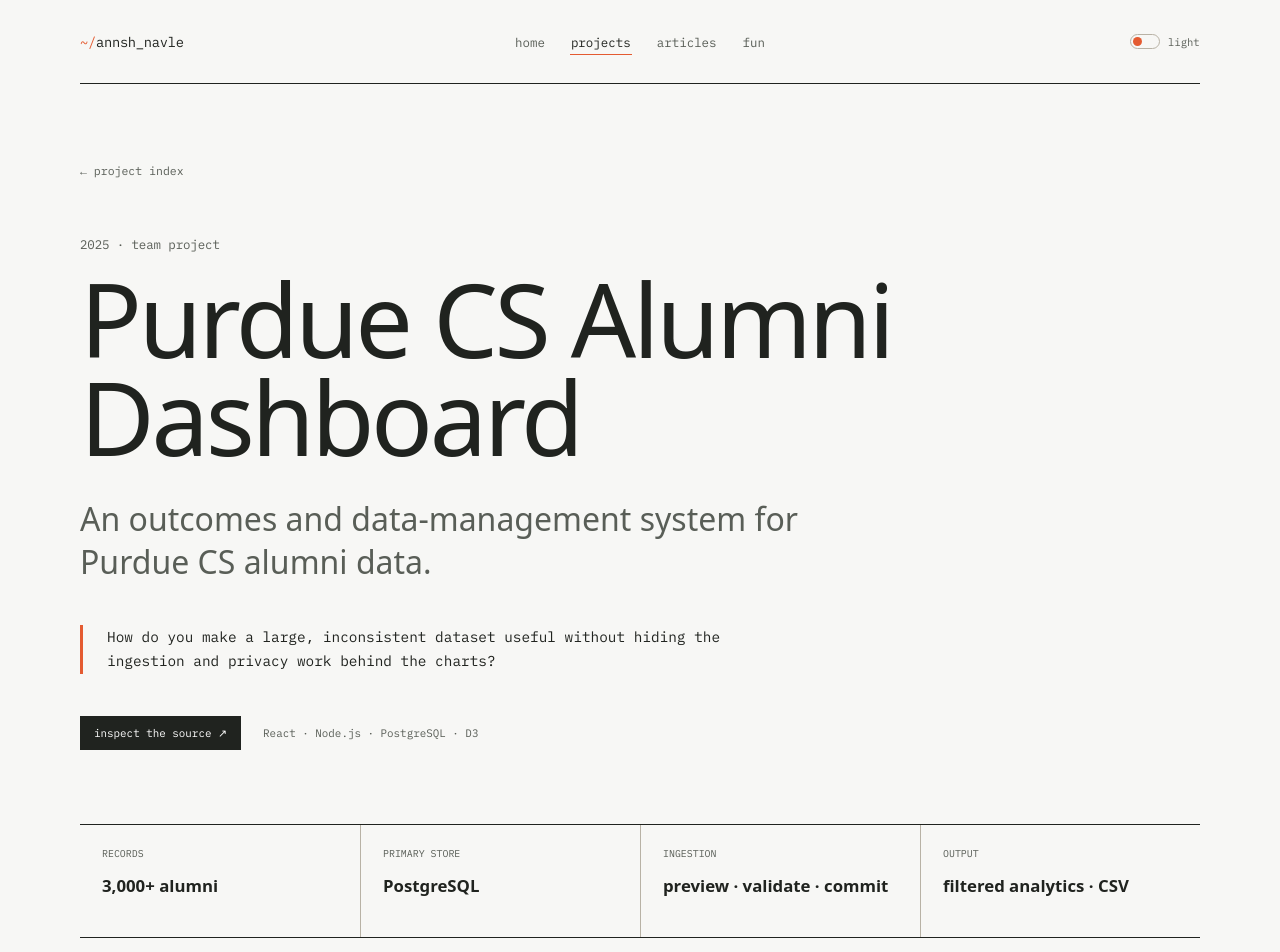
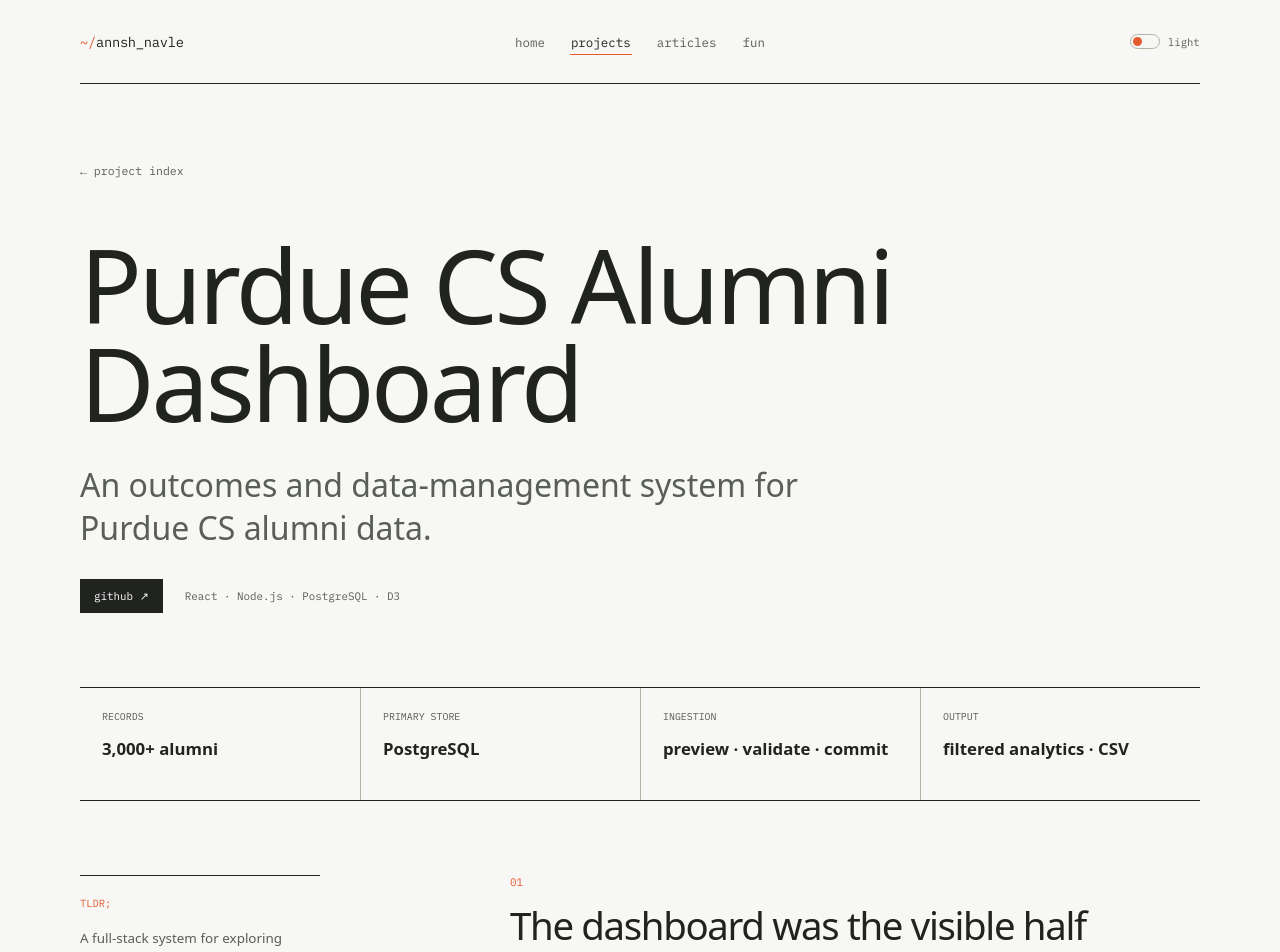
Before and after one commit to Annsh-N/portfolio-web, a React (Vite) app in the folder client/: page /projects/alumni-dashboard in a window 1280 px wide. Shown: the top 952 px of the page. Built offline with nearby package versions, Linux system fonts and the light colour scheme.

Commit message:
simplify project writeups

```diff
--- a/client/src/index.css
+++ b/client/src/index.css
@@ -775,16 +775,6 @@
   line-height: 1.35;
 }
 
-.project-essay-header blockquote {
-  max-width: 700px;
-  margin: 42px 0;
-  padding-left: 24px;
-  border-left: 3px solid var(--accent);
-  font-family: "IBM Plex Mono", monospace;
-  font-size: 0.9rem;
-  line-height: 1.7;
-}
-
 .project-actions {
   display: flex;
   align-items: center;
--- a/client/src/pages/ProjectPage.tsx
+++ b/client/src/pages/ProjectPage.tsx
@@ -16,15 +16,11 @@
       </Link>
 
       <header className="project-essay-header">
-        <p className="kicker">
-          {project.year} · {project.status}
-        </p>
         <h1>{project.name}</h1>
         <p className="project-descriptor">{project.descriptor}</p>
-        <blockquote>{project.question}</blockquote>
         <div className="project-actions">
           <a className="primary-text-button" href={project.repository} rel="noreferrer" target="_blank">
-            inspect the source ↗
+            github ↗
           </a>
           <span>{project.languages.join(" · ")}</span>
         </div>
@@ -41,11 +37,11 @@
 
       <div className="essay-layout">
         <aside className="essay-margin-note">
-          <span>field note</span>
+          <span>tldr;</span>
           <p>{project.summary}</p>
         </aside>
         <div className="essay-copy">
-          {project.sections.map((section, index) => (
+          {project.sections.slice(0, -1).map((section, index) => (
             <section key={section.heading}>
               <div className="essay-section-label">{String(index + 1).padStart(2, "0")}</div>
               <h2>{section.heading}</h2>
```
